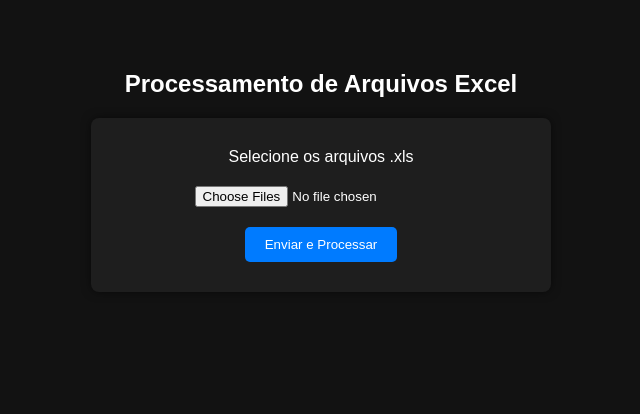
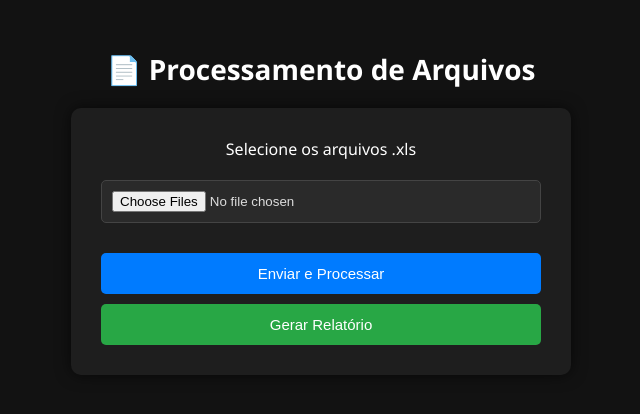
Before and after one commit to NashornT/Gestao_Escolar_Plataforma, a Flask app: page / in a window 1280 px wide. Shown: the top 414 px of the page, without its empty margins (319-959 px from the left). Run offline with Flask 3, Linux system fonts and the light colour scheme.

Commit message:
feat: update file upload handling and enhance UI for Excel processing

```diff
--- a/flask_web.py
+++ b/flask_web.py
@@ -17,11 +17,11 @@ def allowed_file(filename):
 @app.route('/', methods=['GET', 'POST'])
 def index():
     if request.method == 'POST':
-        if 'file' not in request.files:
+        if 'files' not in request.files:
             flash('Nenhum arquivo enviado.')
             return redirect(request.url)
 
-        files = request.files.getlist('file')  # Obter todos os arquivos enviados
+        files = request.files.getlist('files')  # Obter todos os arquivos enviados
         if not files or all(file.filename == '' for file in files):
             flash('Nenhum arquivo selecionado.')
             return redirect(request.url)
@@ -46,6 +46,10 @@ def index():
 
     return render_template('index.html')
 
+@app.route('/relatorio', methods=['GET'])
+def relatorio():
+    return redirect("http://localhost:8501")
+
 
 if __name__ == '__main__':
     app.run(debug=True)
--- a/templates/index.html
+++ b/templates/index.html
@@ -3,53 +3,86 @@
 <head>
     <meta charset="UTF-8">
     <title>Ingestão de Arquivos Excel</title>
+    <meta name="viewport" content="width=device-width, initial-scale=1.0">
     <style>
+        * {
+            box-sizing: border-box;
+        }
+
         body {
-            font-family: Arial, sans-serif;
-            background: #121212; /* Fundo preto */
-            color: #ffffff; /* Texto branco */
+            font-family: 'Segoe UI', Tahoma, Geneva, Verdana, sans-serif;
+            background: #121212;
+            color: #ffffff;
             display: flex;
             flex-direction: column;
             align-items: center;
-            margin-top: 50px;
+            padding: 20px;
+            margin: 0;
         }
 
         h2 {
-            color: #ffffff; /* Título em branco */
+            margin-top: 30px;
+            margin-bottom: 20px;
+            font-size: 28px;
+            text-align: center;
         }
 
-        form {
-            background: #1e1e1e; /* Fundo do formulário em cinza escuro */
+        .container {
+            background: #1e1e1e;
             padding: 30px;
-            border-radius: 8px;
-            box-shadow: 0 0 10px rgba(0,0,0,0.5);
-            width: 400px;
-            display: flex;
-            flex-direction: column;
-            align-items: center;
+            border-radius: 10px;
+            box-shadow: 0 0 15px rgba(0,0,0,0.6);
+            width: 100%;
+            max-width: 500px;
+        }
+
+        label {
+            margin-bottom: 10px;
+            font-size: 16px;
+            display: block;
+            text-align: center;
         }
 
         input[type="file"] {
-            margin: 20px 0;
-            color: #ffffff; /* Texto do input em branco */
+            width: 100%;
+            margin: 10px 0 20px;
+            background-color: #2a2a2a;
+            border: 1px solid #444;
+            color: #ddd;
+            padding: 10px;
+            border-radius: 5px;
         }
 
-        input[type="submit"] {
+        .btn {
+            display: inline-block;
             background-color: #007bff;
             color: white;
-            padding: 10px 20px;
+            padding: 12px 25px;
+            margin-top: 10px;
+            text-align: center;
             border: none;
             border-radius: 5px;
             cursor: pointer;
+            font-size: 15px;
+            width: 100%;
         }
 
-        input[type="submit"]:hover {
+        .btn:hover {
             background-color: #0056b3;
+        }
+
+        .btn-secondary {
+            background-color: #28a745;
+        }
+
+        .btn-secondary:hover {
+            background-color: #1e7e34;
         }
 
         .messages {
             margin-top: 20px;
-            width: 400px;
+            width: 100%;
+            max-width: 500px;
         }
 
         .messages ul {
@@ -58,23 +91,29 @@
         }
 
         .messages li {
-            background-color: #2e8b57; /* Fundo das mensagens */
+            background-color: #2e8b57;
             border-left: 5px solid #1b5e20;
-            padding: 10px;
-            margin-bottom: 5px;
+            padding: 12px;
+            margin-bottom: 10px;
             border-radius: 5px;
-            color: #ffffff; /* Texto das mensagens em branco */
+            color: #ffffff;
         }
     </style>
 </head>
 <body>
-    <h2>Processamento de Arquivos Excel</h2>
+    <h2>📄 Processamento de Arquivos</h2>
 
-    <form method="POST" enctype="multipart/form-data">
-        <label for="file">Selecione os arquivos .xls</label>
-        <input type="file" name="file" multiple accept=".xls" required>
-        <input type="submit" value="Enviar e Processar">
-    </form>
+    <div class="container">
+        <form method="POST" enctype="multipart/form-data">
+            <label for="files">Selecione os arquivos .xls</label>
+            <input type="file" name="files" id="files" multiple accept=".xls" required>
+            <button type="submit" class="btn">Enviar e Processar</button>
+        </form>
+
+        <form action="/relatorio" method="get">
+            <button type="submit" class="btn btn-secondary">Gerar Relatório</button>
+        </form>
+    </div>
 
     <div class="messages">
         {% with messages = get_flashed_messages() %}
```
Also changed, not shown: extract_data.py (+7 -4 lines).
